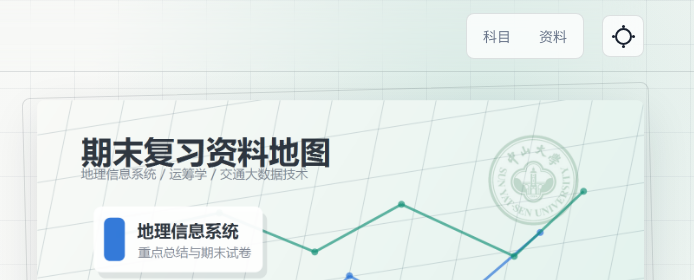
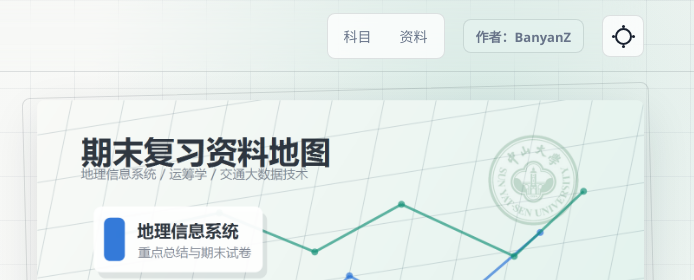
Before and after one commit to BanyanZ/exam_transport, a website: page index.html in a window 1280 px wide. Shown: the top 280 px of the page, 586-1280 px from the left. Drawn offline with Linux system fonts and the light colour scheme.

Commit message:
Add author badge

```diff
--- a/index.html
+++ b/index.html
@@ -21,6 +21,7 @@
           <a href="#courses">科目</a>
           <a href="#resources">资料</a>
         </nav>
+        <span class="author-badge">作者：BanyanZ</span>
         <button class="icon-button" id="themeToggle" type="button" aria-label="切换主题" title="切换主题">
           <span class="sun" aria-hidden="true"></span>
         </button>
--- a/styles.css
+++ b/styles.css
@@ -153,6 +153,20 @@ input {
 .nav-links a:hover {
   background: color-mix(in srgb, var(--blue) 10%, transparent);
   color: var(--text);
+}
+
+.author-badge {
+  display: inline-flex;
+  align-items: center;
+  min-height: 34px;
+  padding: 0 12px;
+  border: 1px solid var(--line);
+  border-radius: var(--radius);
+  background: color-mix(in srgb, var(--green) 9%, var(--surface));
+  color: var(--muted);
+  font-size: 13px;
+  font-weight: 800;
+  white-space: nowrap;
 }
 
 .icon-button {
@@ -1234,6 +1248,12 @@ h1 {
     gap: 10px;
   }
 
+  .author-badge {
+    min-height: 32px;
+    padding: 0 9px;
+    font-size: 12px;
+  }
+
   .brand small,
   .nav-links {
     display: none;
@@ -1283,3 +1303,9 @@ h1 {
     max-width: 100%;
   }
 }
+
+@media (max-width: 420px) {
+  .author-badge {
+    display: none;
+  }
+}
```
